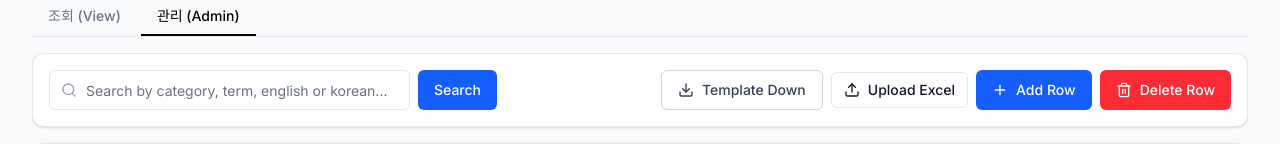
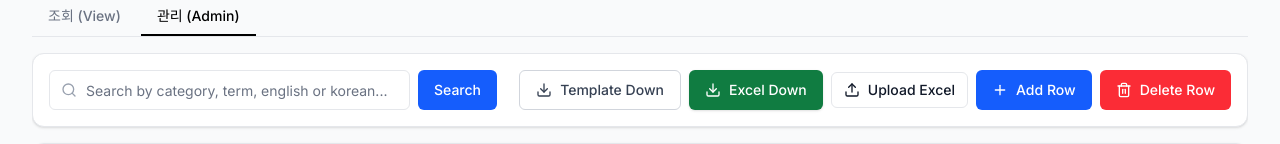
Before and after one commit to jhyoon8328/design-term-book, a Next.js app: page / in a window 1280 px wide. Both pictures are taken after a click on the button "관리 (Admin)". Shown: the part 179-323 px from the top of the page. Built offline with nearby package versions, Linux system fonts and the light colour scheme; no server answers; the database is empty.

Commit message:
AdminTab에 템플릿 형식으로 데이터 다운로드하는 Excel Down 버튼 추가

```diff
--- a/src/components/features/AdminTab.tsx
+++ b/src/components/features/AdminTab.tsx
@@ -6,7 +6,7 @@ import { Database } from "@/types/database.types"
 import { Table, TableBody, TableCell, TableHead, TableHeader, TableRow } from "@/components/ui/Table"
 import { Input } from "@/components/ui/Input"
 import { Button } from "@/components/ui/Button"
-import { ExcelUploader } from "./ExcelUploader"
+import { ExcelUploader, AdminExcelDownloader } from "./ExcelUploader"
 import { Plus, Edit2, Trash2, Check, X, Paperclip, Search, Info, Download } from "lucide-react"
 
 type TermRow = Database['public']['Tables']['FashionTermBook']['Row'] & { FashionFiles?: any[] }
@@ -272,6 +272,7 @@ export function AdminTab() {
             <Download className="w-4 h-4 mr-2" />
             Template Down
           </Button>
+          <AdminExcelDownloader dataToDownload={filteredData} fileName="fashion_term_admin_data.xlsx" />
           <ExcelUploader onUpload={handleExcelUpload} />
           <Button onClick={() => { setIsAdding(true); setEditForm({}) }} className="bg-blue-600 hover:bg-blue-700 text-white">
             <Plus className="w-4 h-4 mr-2" />
--- a/src/components/features/ExcelUploader.tsx
+++ b/src/components/features/ExcelUploader.tsx
@@ -116,7 +116,7 @@ export function ExcelDownloader({ dataToDownload, fileName = "data_guide.xlsx" }
 
   return (
     <Button
-      className="bg-[#107c41] hover:bg-[#185c37] text-white border-none shadow-sm"
+      className="bg-[#107c41] hover:bg-[#185c37] text-white border-none shadow-sm flex items-center whitespace-nowrap"
       onClick={handleDownload}
     >
       <Download className="w-4 h-4 mr-2" />
@@ -124,3 +124,46 @@ export function ExcelDownloader({ dataToDownload, fileName = "data_guide.xlsx" }
     </Button>
   )
 }
+
+export function AdminExcelDownloader({ dataToDownload, fileName = "fashion_term_data.xlsx" }: ExcelDownloaderProps) {
+  const handleDownload = async () => {
+    try {
+      const response = await fetch('/template.xlsx');
+      const arrayBuffer = await response.arrayBuffer();
+
+      const wb = XLSX.read(arrayBuffer, { type: "array" });
+      const wsname = wb.SheetNames[0];
+      const ws = wb.Sheets[wsname];
+
+      const formattedData = dataToDownload.map(item => ({
+        "Category": item.category || "",
+        "Current Term": item.current_term || "",
+        "Current Variants": item.current_variants || "",
+        "Standard EN": item.standard_en || "",
+        "Standard EN Short": item.standard_en_short || "",
+        "Korean Meaning": item.korean_meaning || "",
+        "Note": item.notes || "",
+        "Card Row": item.card_row || "",
+        "Search Name": item.search_terms || "",
+        "Use In": item.use_in ? "Y" : "N",
+        "Use Out": item.use_out ? "Y" : "N",
+      }));
+
+      XLSX.utils.sheet_add_json(ws, formattedData, { skipHeader: true, origin: "A2" });
+      XLSX.writeFile(wb, fileName);
+    } catch (error) {
+      console.error("Error downloading admin excel:", error);
+      alert("Failed to download Excel file.");
+    }
+  };
+
+  return (
+    <Button
+      className="bg-[#107c41] hover:bg-[#185c37] text-white border-none shadow-sm flex items-center whitespace-nowrap"
+      onClick={handleDownload}
+    >
+      <Download className="w-4 h-4 mr-2" />
+      Excel Down
+    </Button>
+  )
+}
```
